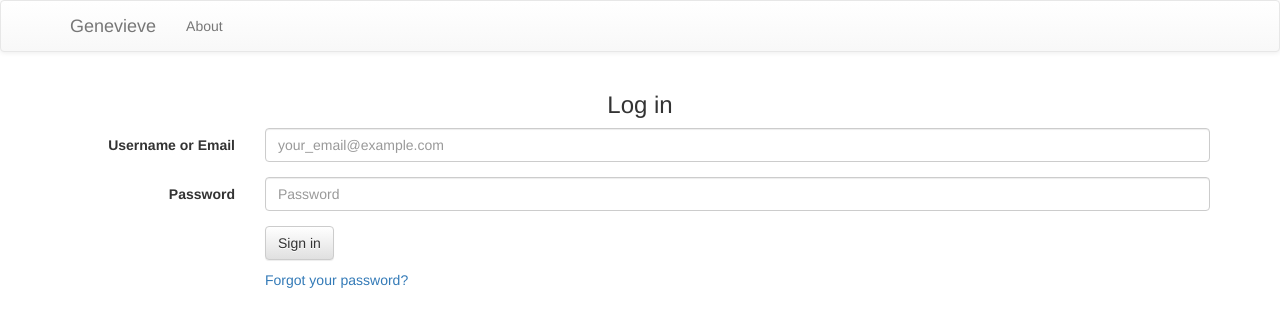
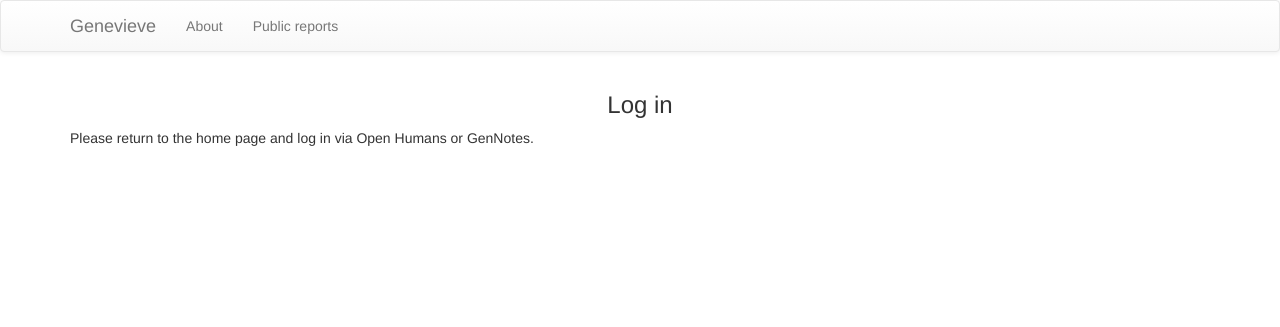
Before and after one commit to madprime/genevieve, a Django app: page /accounts/login/ in a window 1280 px wide. Shown: the top 327 px of the page. Run offline with Django 3.2, Linux system fonts and the light colour scheme; parts of the project's set-up code (start-up, migrations or seed data) failed here and were passed over; some libraries are stand-ins or nearby versions.

Commit message:
Add public reports

```diff
--- a/genevieve_client/templates/account/login-form.html
+++ b/genevieve_client/templates/account/login-form.html
@@ -1,64 +1 @@
-<form class="form-horizontal" role="form" method="POST"
-    action="{% url 'account_login' %}" id="login-form">
-
-  {% csrf_token %}
-
-  {% if redirect_field_value %}
-  <input type="hidden" name="{{ redirect_field_name }}"
-    value="{{ redirect_field_value }}" />
-  {% endif %}
-
-  {% if form.errors %}
-  <div class="alert alert-danger">
-    <p>
-      <strong>Error:</strong> The password didn't match the username or email
-      you provided. Please try again.
-    </p>
-  </div>
-  {% endif %}
-
-  <div class="form-group{% if form.login.errors %} has-error{% endif %}">
-    <label for="login-email"
-      class="col-sm-2 control-label">Username or Email</label>
-
-    <div class="col-sm-10">
-      <input type="text" class="form-control" name="login"
-        id="login-email" placeholder="your_email@example.com"
-        value="{{ form.login.value|default:'' }}">
-      {% if form.login.errors %}
-        {% for error in form.login.errors %}
-        <span class="help-block">{{ error }}</span>
-        {% endfor %}
-      {% endif %}
-    </div>
-  </div>
-
-  <div class="form-group{% if form.password.errors %} has-error{% endif %}">
-    <label for="login-password"
-      class="col-sm-2 control-label">Password</label>
-
-    <div class="col-sm-10">
-      <input type="password" class="form-control" name="password"
-        id="login-password" placeholder="Password"
-        value="{{ form.password.value|default:'' }}">
-      {% if form.password.errors %}
-        {% for error in form.password.errors %}
-        <span class="help-block">{{ error }}</span>
-        {% endfor %}
-      {% endif %}
-    </div>
-  </div>
-
-  <div class="form-group">
-    <div class="col-sm-offset-2 col-sm-10">
-      <p>
-        <button type="submit" class="btn btn-default">Sign in</button>
-      </p>
-      <p>
-        <a href="{% url 'account_reset_password' %}">
-          Forgot your password?</a>
-      </p>
-    </div>
-  </div>
-
-</form>
+Please return to the home page and log in via Open Humans or GenNotes.
--- a/genevieve_client/templates/base.html
+++ b/genevieve_client/templates/base.html
@@ -58,6 +58,7 @@
         <div class="collapse navbar-collapse" id="navbar-main-collapse">
           <ul class="nav navbar-nav">
             <li><a href="{% url 'about' %}">About</a></li>
+            <li><a href="{% url 'public_reports' %}">Public reports</a></li>
             <!-- Fill this with menu items as needed.
             <li><a href="#">Link</a></li>
             -->
--- a/genevieve_client/templates/genevieve_client/genomereport_detail.html
+++ b/genevieve_client/templates/genevieve_client/genomereport_detail.html
@@ -5,12 +5,14 @@
 <script src="/static/js/genomereport_detail.js"></script>
 {% endblock js_scripts %}
 
-{% block head_title %}{{genomereport.report_name}}{% endblock %}
+{% block head_title %}{{ genomereport.report_name }}{% endblock %}
 
 {% block content %}
 <h2 id="report-name">{{ genomereport.report_name }}</h2>
 
+{% if genomereport.user == request.user %}
 <a class='btn btn-default btn-sm pull-right' href="{% url 'genome_report_reprocess' genomereport.id %}">Reprocess genome</a>
+{% endif %}
 <div id="download-as-csv"></div>
 
 <table id="genome-report" class="table" style="table-layout:fixed">
--- a/genevieve_client/templates/genevieve_client/genomereport_reprocess.html
+++ b/genevieve_client/templates/genevieve_client/genomereport_reprocess.html
@@ -12,8 +12,10 @@
   This might destroy the current report. You may want to download a PDF copy
   for your records.
 </p>
+{% if genomereport.user == request.user %}
 <form action="." method="POST">
   {% csrf_token %}
   <input type="submit" value="Reprocess">
 </form>
+{% endif %}
 {% endblock content %}
--- a/genevieve_client/urls.py
+++ b/genevieve_client/urls.py
@@ -8,7 +8,8 @@ from .views import (AuthorizeGennotesView,
                     GenomeReportDetailView,
                     GenomeReportListView,
                     GenomeReportReprocessView,
-                    GenevieveNotesEditView)
+                    GenevieveNotesEditView,
+                    PublicGenomeReportListView)
 
 urlpatterns = [
     # Examples:
@@ -19,6 +20,9 @@ urlpatterns = [
 
     url(r'about/$', HomeView.as_view(template_name='genevieve_client/about.html'),
         name='about'),
+    url(r'public_reports/$',
+        PublicGenomeReportListView.as_view(),
+        name='public_reports'),
 
     url(r'genome_import/', GenomeImportView.as_view(), name='genome_import'),
 
```
Also changed, not shown: genevieve_client/templates/genevieve_client/public_genomereport_list.html (added, +23 -0 lines), genevieve_client/views.py (+63 -13 lines), genevieve_client/migrations/0004_auto_20160328_1526.py (added), genevieve_client/migrations/0005_auto_20160329_1420.py (added), genevieve_client/migrations/0006_genomereport_report_type.py (added).
